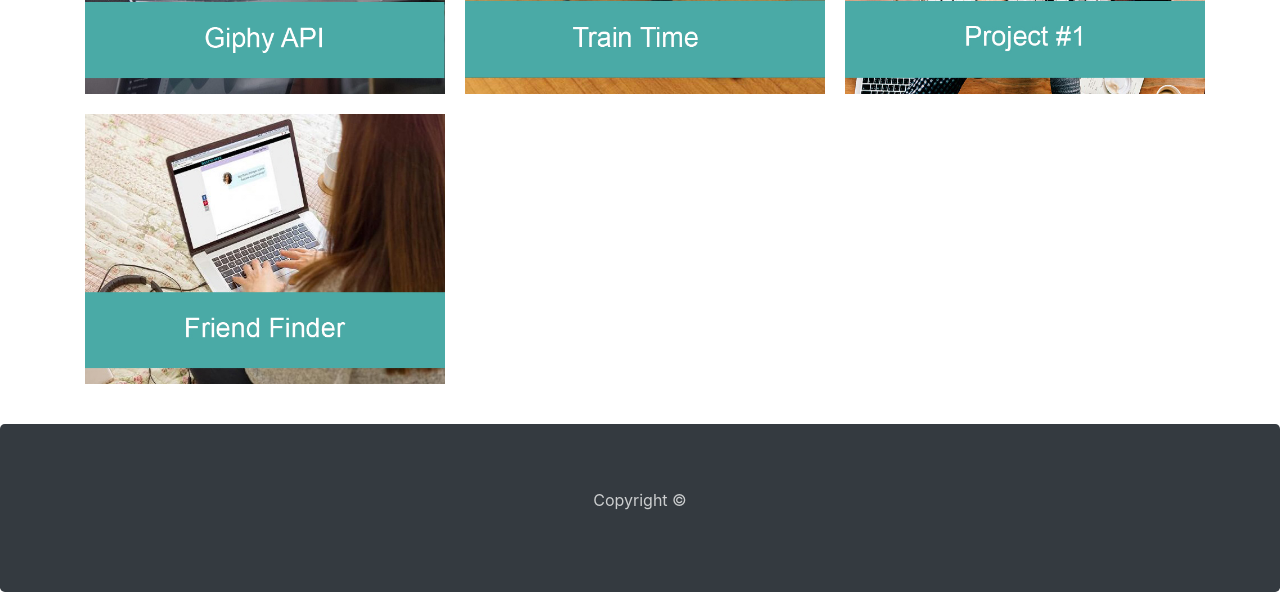
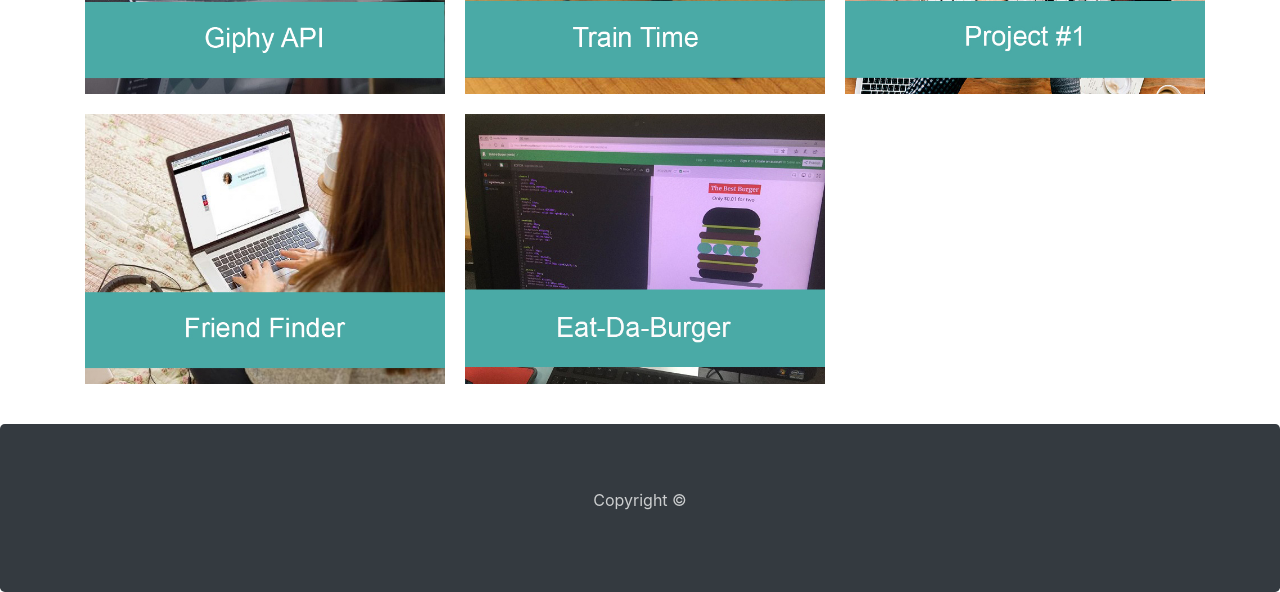
Before and after one commit to sheilasward/Bootstrap-Portfolio, a plain HTML site: page portfolio.html in a window 1280 px wide. Shown: the part 773-1365 px from the top of the page. Drawn offline with nearby package versions, Linux system fonts and the light colour scheme.

Commit message:
added Eat-Da-Burger

```diff
--- a/portfolio.html
+++ b/portfolio.html
@@ -74,6 +74,9 @@
             <div class="col-xl-4 col-md-6">
                 <a href="https://morning-anchorage-28681.herokuapp.com/"><img src="assets/images/FriendFinderImg2-640-480-finished.jpg" id="iconp" alt="Friend Finder"></a>
             </div>
+            <div class="col-xl-4 col-md-6">
+                <a href="https://shielded-river-30768.herokuapp.com/"><img src="assets/images/burgerOnComputer2a-640-480.jpg" id="iconp" alt="Eat-Da-Burger"></a>
+            </div>
         </div>
     </div>
 
```
Also changed, not shown: assets/images/burgerOnComputer2-640-480.jpg (added), assets/images/burgerOnComputer2a-640-480.jpg (added).
